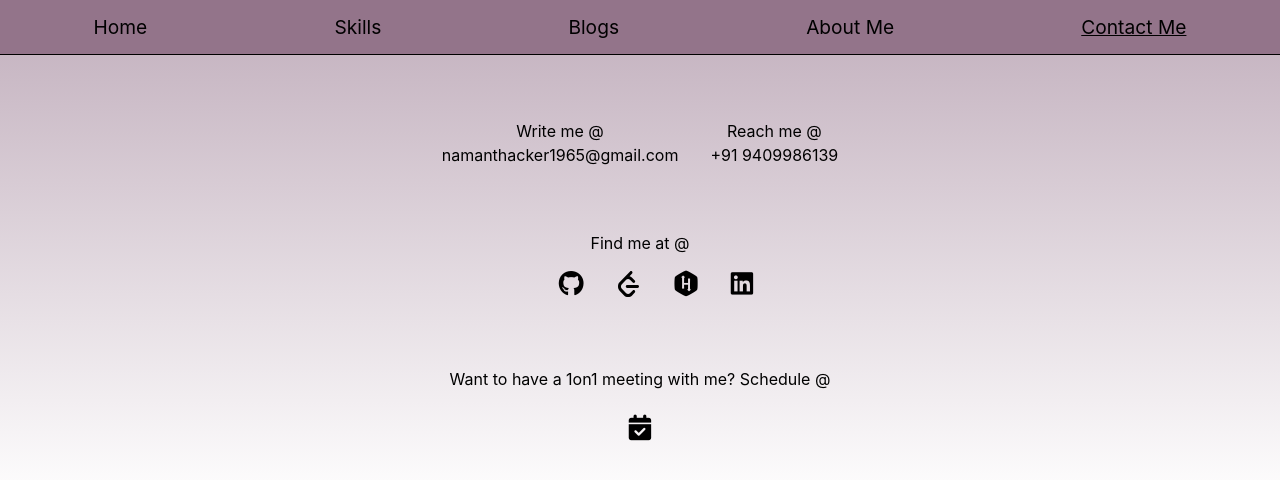
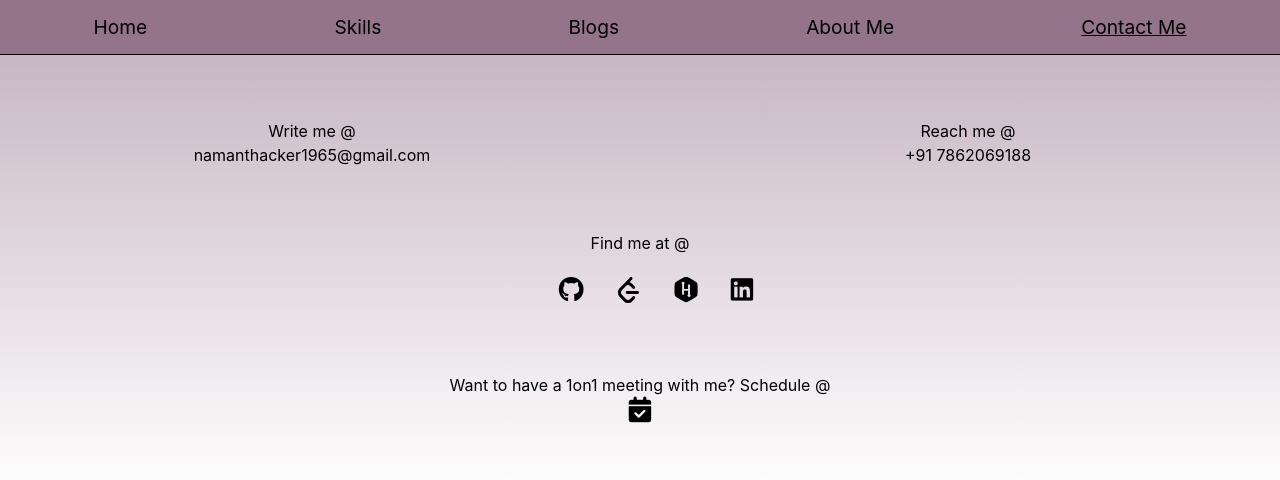
Before and after one commit to NDThacker/ProfileSite, a React (Vite) app: page /contact-me in a window 1280 px wide. Shown: the top 480 px of the page. Built offline with nearby package versions, Linux system fonts and the light colour scheme; a web font is replaced by a local one.

Commit message:
finishing up

```diff
--- a/src/screens/Contact.jsx
+++ b/src/screens/Contact.jsx
@@ -4,19 +4,19 @@ export default function Contact() {
   return (
     <main id="contactContainer">
       <article id="details">
-        <p>
+        <p className="cursor typewriter-animation">
             Write me @<br />
           <a href="mailto:namanthacker1965@gmail.com">
             namanthacker1965@gmail.com
           </a>
         </p>
-        <p>
+        <p className="cursor typewriter-animation">
             Reach me @<br />
-          +91 9409986139
+          +91 7862069188
         </p>
       </article>
       <article id="socials">
-      Find me at @<p id="socialLinks"><br />
+      <p className="cursor typewriter-animation">Find me at @</p><p className="cursor typewriter-animation" id="socialLinks"><br />
         <a href="https://github.com/NDThacker" target="_blank"><i className="fa-brands fa-github icon"></i></a>
         <a href="https://leetcode.com/u/namandt/" target="_blank"><img className="icon leetcode"src="./leetcode.svg" alt="leetcode" /></a>
         <a href="https://hackerrank.com/profile/namanthacker25" target="_blank"><i className="fa-brands fa-hackerrank icon"></i></a>
@@ -24,9 +24,9 @@ export default function Contact() {
         </p>
       </article>
       <article id="meeting">
-        <p>Want to have a 1on1 meeting with me? Schedule @</p><br />
+        <p className="cursor typewriter-animation">Want to have a 1on1 meeting with me? Schedule @<br />
         <a href="https://cal.com/naman-thacker" target="_blank"><i className="fa-solid fa-calendar-check icon"></i></a>
-      </article>
+        </p></article>
     </main>
   );
 }
--- a/src/styles/about.scss
+++ b/src/styles/about.scss
@@ -19,15 +19,21 @@
 }
 
 .aboutContent {
-    color: transparent;
+
     background-position: right;
-    background-size: 100% 100%;
-    background-image: linear-gradient(#a0aec0, #a0aec0);
     display: inline;
     background-repeat: no-repeat;
-    transition: all 500ms ease-in-out;
+    animation: letterFade 1s ease-in-out;
   }
-.aboutContent:hover {
-    color: #000;
-    background-size: 0% 100%;
+  @keyframes letterFade {
+    from {
+      background-image: linear-gradient(#a0aec0, #a0aebb);
+      color: transparent;
+      background-size: 100% 100%;
+    }
+    to {
+      // color: #000;
+      background: transparent;
+      background-size: 0% 100%;
+    }
   }
--- a/src/styles/contact.scss
+++ b/src/styles/contact.scss
@@ -37,3 +37,21 @@ a[href="https://cal.com/naman-thacker"] {
     width: 1.6rem;
     height: 1.6rem;
 }
+
+
+/* Cursor */
+.cursor{
+    // border-right: 2px solid rgba(0, 0, 0, .75);
+    display: inline-block;
+    white-space: nowrap;
+    overflow: hidden;
+}
+/* Animation */
+.typewriter-animation {
+  animation:
+    typewriter 2s steps(50) 1s 1 normal both;
+}
+@keyframes typewriter {
+  from { width: 0; }
+  to { width: 100%; }
+}
```
